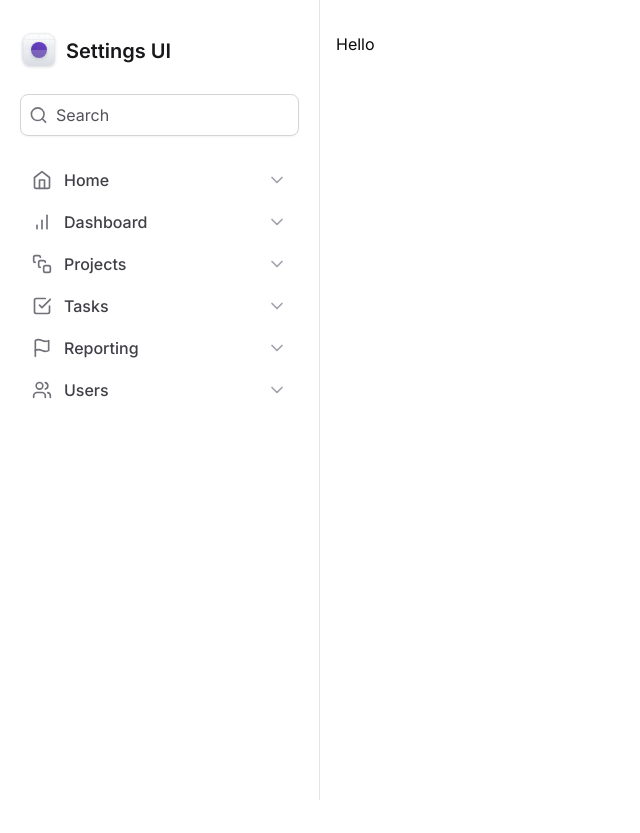
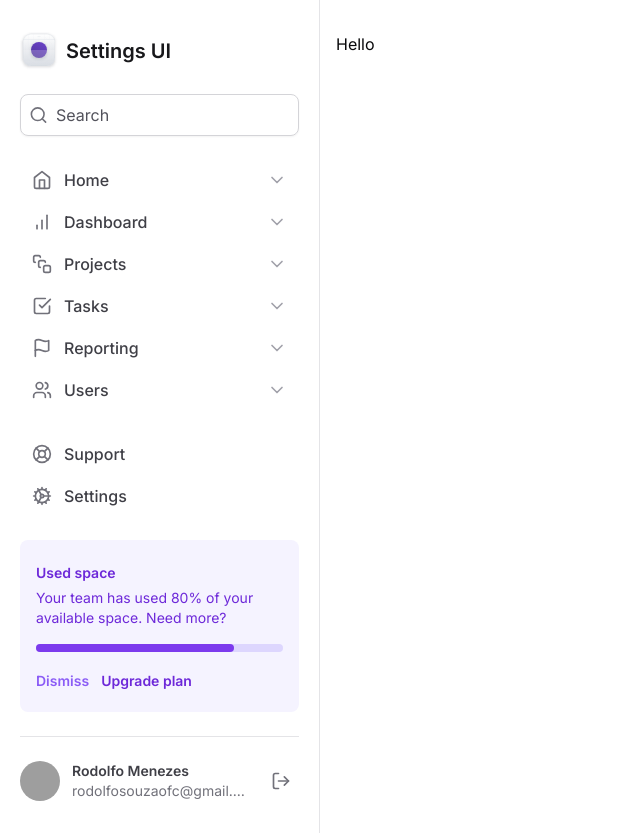
Before and after one commit to rodolfosouzamenezes/settings-responsive-ui, a Next.js app: page / in a window 1280 px wide. Shown: the whole page, without its empty margins (0-640 px from the left). Before the commit the page ends 800 px from the top, so only its background shows below. Built offline with nearby package versions, Linux system fonts and the light colour scheme; grey boxes are pictures that could not be loaded.

Commit message:
feat: navbar footer

```diff
--- a/next.config.js
+++ b/next.config.js
@@ -1,4 +1,15 @@
 /** @type {import('next').NextConfig} */
-const nextConfig = {}
+const nextConfig = {
+  images: {
+    remotePatterns: [
+      {
+        protocol: 'https',
+        hostname: 'github.com',
+        port: '',
+        pathname: '**',
+      },
+    ],
+  },
+}
 
 module.exports = nextConfig
--- a/src/components/Sidebar/MainNavigation/index.tsx
+++ /dev/null
@@ -1,23 +0,0 @@
-import {
-  BarChart,
-  CheckSquare,
-  Flag,
-  Home,
-  SquareStack,
-  Users,
-} from 'lucide-react'
-
-import { NavItem } from './nav-item'
-
-export function MainNavigation() {
-  return (
-    <nav className="space-y-0.5">
-      <NavItem title="Home" icon={Home} />
-      <NavItem title="Dashboard" icon={BarChart} />
-      <NavItem title="Projects" icon={SquareStack} />
-      <NavItem title="Tasks" icon={CheckSquare} />
-      <NavItem title="Reporting" icon={Flag} />
-      <NavItem title="Users" icon={Users} />
-    </nav>
-  )
-}
--- a/src/components/Sidebar/index.tsx
+++ b/src/components/Sidebar/index.tsx
@@ -1,10 +1,22 @@
-import { Search } from 'lucide-react'
+import {
+  BarChart,
+  CheckSquare,
+  Cog,
+  Flag,
+  Home,
+  LifeBuoy,
+  Search,
+  SquareStack,
+  Users,
+} from 'lucide-react'
 import { Logo } from './logo'
-import { MainNavigation } from './MainNavigation'
+import { NavItem } from './nav-item'
+import { UsedSpaceWidget } from './used-space-widget'
+import { Profile } from './profile'
 
 export function Sidebar() {
   return (
-    <aside className="space-y-6 border-r border-zinc-200 px-5 py-8">
+    <aside className="flex flex-col gap-6 border-r border-zinc-200 px-5 py-8">
       <Logo />
       <div className="flex w-full items-center gap-2 rounded-lg border border-zinc-300 px-2 py-2 shadow-sm">
         <Search className="h-5 w-5 text-zinc-500" />
@@ -14,7 +26,26 @@
           type="text"
         />
       </div>
-      <MainNavigation />
+      <nav className="space-y-0.5">
+        <NavItem title="Home" icon={Home} />
+        <NavItem title="Dashboard" icon={BarChart} />
+        <NavItem title="Projects" icon={SquareStack} />
+        <NavItem title="Tasks" icon={CheckSquare} />
+        <NavItem title="Reporting" icon={Flag} />
+        <NavItem title="Users" icon={Users} />
+      </nav>
+
+      <div className="mt-auto flex flex-col gap-6">
+        <nav className="space-y-0.5">
+          <NavItem title="Support" icon={LifeBuoy} hasChevron={false} />
+          <NavItem title="Settings" icon={Cog} hasChevron={false} />
+        </nav>
+        <UsedSpaceWidget />
+
+        <div className="h-px bg-zinc-200" />
+
+        <Profile />
+      </div>
     </aside>
   )
 }
--- a/src/components/Sidebar/MainNavigation/nav-item.tsx
+++ b/src/components/Sidebar/nav-item.tsx
@@ -4,9 +4,14 @@
 interface NavItemProps {
   title: string
   icon: ElementType
+  hasChevron?: boolean
 }
 
-export function NavItem({ title, icon: Icon }: NavItemProps) {
+export function NavItem({
+  title,
+  icon: Icon,
+  hasChevron = true,
+}: NavItemProps) {
   return (
     <a
       href="#"
@@ -16,7 +21,9 @@
       <span className="font-medium text-zinc-700 group-hover:text-violet-500">
         {title}
       </span>
-      <ChevronDown className="ml-auto h-5 w-5 text-zinc-400 group-hover:text-violet-300" />
+      {hasChevron && (
+        <ChevronDown className="ml-auto h-5 w-5 text-zinc-400 group-hover:text-violet-300" />
+      )}
     </a>
   )
 }
--- /dev/null
+++ b/src/components/Sidebar/profile.tsx
@@ -0,0 +1,27 @@
+import { LogOut } from 'lucide-react'
+import Image from 'next/image'
+
+export function Profile() {
+  return (
+    <div className="flex items-center gap-3 ">
+      <Image
+        src="https://github.com/rodolfosouzamenezes.png"
+        width={40}
+        height={40}
+        className="h-10 w-10 rounded-full"
+        alt="Profile Image"
+      />
+      <div className="flex flex-1 flex-col truncate">
+        <span className="text-sm font-semibold text-zinc-700">
+          Rodolfo Menezes
+        </span>
+        <span className="truncate text-sm text-zinc-500">
+          rodolfosouzaofc@gmail.com
+        </span>
+      </div>
+      <button type="button" className="ml-auto rounded-md p-2 hover:bg-zinc-50">
+        <LogOut className="h-5 w-5 text-zinc-500" />
+      </button>
+    </div>
+  )
+}
--- /dev/null
+++ b/src/components/Sidebar/used-space-widget.tsx
@@ -0,0 +1,33 @@
+export function UsedSpaceWidget() {
+  return (
+    <div className="flex flex-col gap-4 rounded-lg bg-violet-50 px-4 py-5">
+      <div className="space-y-1">
+        <span className="text-sm/5 font-semibold text-violet-700">
+          Used space
+        </span>
+        <p className="text-sm/5 text-violet-700">
+          Your team has used 80% of your available space. Need more?
+        </p>
+      </div>
+
+      <div className="h-2 rounded-full bg-violet-200">
+        <div className="h-2 w-4/5 rounded-full bg-violet-600"></div>
+      </div>
+
+      <div className="space-x-3">
+        <button
+          type="button"
+          className="text-sm font-semibold text-violet-500 hover:text-violet-700"
+        >
+          Dismiss
+        </button>
+        <button
+          type="button"
+          className="text-sm font-semibold text-violet-700 hover:text-violet-900"
+        >
+          Upgrade plan
+        </button>
+      </div>
+    </div>
+  )
+}
```
